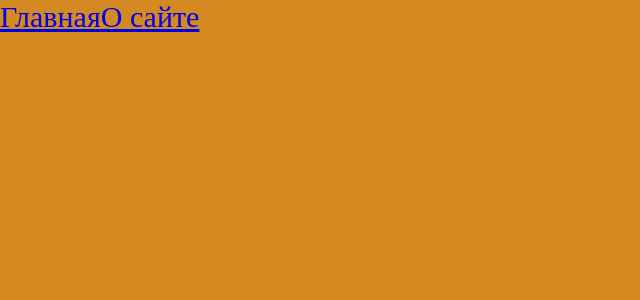
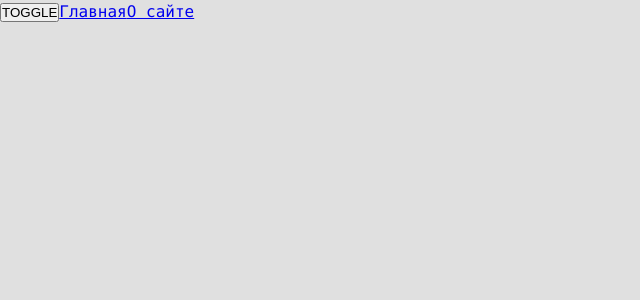
Before and after one commit to IlyaBelousov/production-project, a React app: page / in a window 1280 px wide. Before the commit this address had no page. Shown: the top 300 px of the page, without its empty margins (0-640 px from the left). Built offline with nearby package versions, Linux system fonts and the light colour scheme.

Commit message:
added app theme logic

```diff
--- a/src/App.tsx
+++ b/src/App.tsx
@@ -1,12 +1,18 @@
-import React, {Suspense} from 'react';
+import React, {Suspense, useContext, useState} from 'react';
 import {Link, Route, Routes} from 'react-router-dom';
-import './index.scss'
+import './styles/index.scss'
 import MainPageAsync from "./pages/MainPage/MainPage.async";
 import AboutPageAsync from "./pages/AboutPage/AboutPage.async";
+import {ThemeContext} from "./theme/ThemeContext";
+import {useTheme} from "./theme/useTheme";
 
 const App = () => {
+
+    const { theme, toggleTheme} = useTheme()
+
     return (
-        <div className='app'>
+        <div className={`app ${theme}`}>
+            <button onClick={toggleTheme}>TOGGLE</button>
             <Link to={'/main'}>Главная</Link>
             <Link to={'/about'}>О сайте</Link>
             <Suspense fallback={<div>loading...</div>}>
--- a/src/index.scss
+++ /dev/null
@@ -1,12 +0,0 @@
-* {
-  margin: 0;
-  padding: 0;
-  box-sizing: border-box;
-}
-
-.app {
-  font-size: 30px;
-  width: 100vw;
-  height: 100vh;
-  background-color: #d58921;
-}
--- a/src/index.tsx
+++ b/src/index.tsx
@@ -1,11 +1,14 @@
 import {render} from "react-dom";
 import App from "./App";
 import {BrowserRouter} from "react-router-dom";
+import ThemeProvider from "./theme/ThemeProvider";
 
 
 render(
     <BrowserRouter>
-        <App />
+        <ThemeProvider>
+            <App />
+        </ThemeProvider>
     </BrowserRouter>,
     document.getElementById('root')
 )
--- /dev/null
+++ b/src/styles/index.scss
@@ -0,0 +1,19 @@
+@import "variables/global";
+@import "reset";
+@import "themes/normal";
+@import "themes/dark";
+
+
+* {
+  margin: 0;
+  padding: 0;
+  box-sizing: border-box;
+}
+
+.app {
+  min-width: 100vw;
+  min-height: 100vh;
+  font: var(--font-m);
+  background: var(--bg-color);
+  color: var(--primary-color);
+}
--- /dev/null
+++ b/src/styles/themes/dark.scss
@@ -0,0 +1,5 @@
+.app.dark {
+  --bg-color: #07304d;
+  --primary-color: #33d952;
+  --secondary-color: #33d952;
+}
--- /dev/null
+++ b/src/styles/themes/normal.scss
@@ -0,0 +1,5 @@
+.app.light {
+  --bg-color: #e0e0e0;
+  --primary-color: #04103f;
+  --secondary-color: #2267d0;
+}
--- /dev/null
+++ b/src/styles/variables/global.scss
@@ -0,0 +1,11 @@
+:root {
+  --font-family-main: Consolas, 'Times New Roman', Serif;
+
+  --font-size-m: 16px;
+  --font-line-m: 24px;
+  --font-m: var(--font-size-m) / var(--font-line-m) var(--font-family-main);
+
+  --font-size-l: 24px;
+  --font-line-l: 32px;
+  --font-l: var(--font-size-l) / var(--font-line-l) var(--font-family-main);
+}
--- /dev/null
+++ b/src/theme/ThemeContext.ts
@@ -0,0 +1,17 @@
+import {createContext} from "react";
+
+export enum Theme {
+    LIGHT = "light",
+    DARK = "dark",
+}
+
+export interface ThemeContextProps {
+    theme?: Theme;
+    setTheme?: (theme: Theme) => void;
+}
+
+export const ThemeContext = createContext<ThemeContextProps>({
+
+});
+
+export const LOCAL_STORAGE_THEME_KEY = 'theme';
--- /dev/null
+++ b/src/theme/ThemeProvider.tsx
@@ -0,0 +1,23 @@
+import React, {FC, useMemo, useState} from 'react';
+import {LOCAL_STORAGE_THEME_KEY, Theme, ThemeContext} from "./ThemeContext";
+
+const defaultTheme = localStorage.getItem(LOCAL_STORAGE_THEME_KEY) as Theme || Theme.LIGHT
+const ThemeProvider: FC = ({ children}) => {
+    const [theme, setTheme] = useState(defaultTheme);
+
+
+
+
+    const defaultProps = useMemo(() =>( {
+      theme,
+      setTheme,
+    }), [theme])
+
+    return (
+        <ThemeContext.Provider value={defaultProps}>
+            {children}
+        </ThemeContext.Provider>
+    );
+};
+
+export default ThemeProvider;
--- /dev/null
+++ b/src/theme/useTheme.ts
@@ -0,0 +1,22 @@
+import {LOCAL_STORAGE_THEME_KEY, Theme, ThemeContext} from "./ThemeContext";
+import {useContext} from "react";
+
+interface UseThemeResult {
+    toggleTheme: () => void;
+    theme: Theme
+}
+export const useTheme = (): UseThemeResult => {
+
+    const { theme, setTheme } = useContext(ThemeContext)
+    const toggleTheme = () => {
+        const correctedTheme = theme === Theme.DARK ? Theme.LIGHT : Theme.DARK;
+        setTheme(correctedTheme);
+        localStorage.setItem(LOCAL_STORAGE_THEME_KEY, correctedTheme)
+    }
+
+    return {
+        theme,
+        toggleTheme,
+    }
+
+}
```
Also changed, not shown: src/styles/reset.scss (added).
